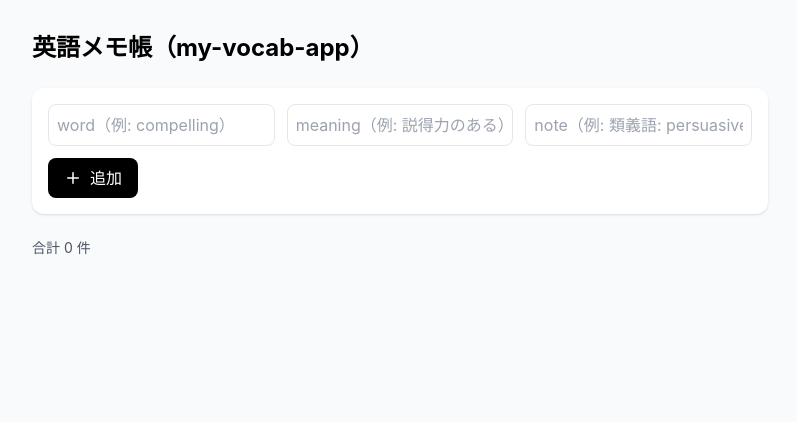
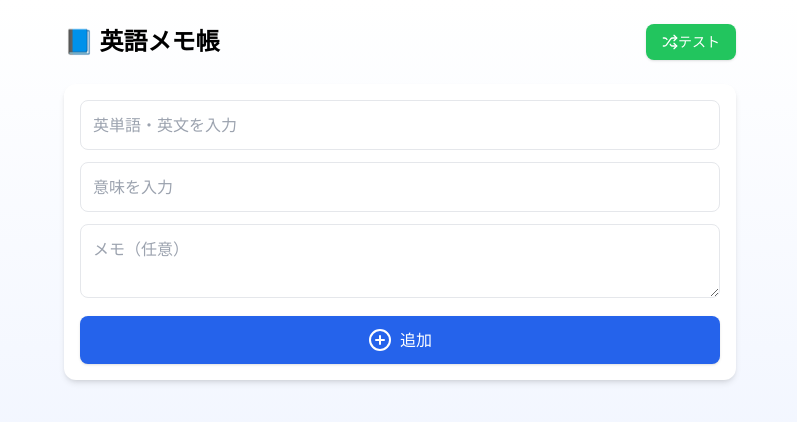
Before and after one commit to bayzian/my-vocab-app, a React (Vite) app: page / in a window 1280 px wide. Shown: the top 422 px of the page, without its empty margins (240-1037 px from the left). Built offline with nearby package versions, Linux system fonts and the light colour scheme.

Commit message:
Update App.jsx

```diff
--- a/src/App.jsx
+++ b/src/App.jsx
@@ -1,153 +1,161 @@
-import React, { useEffect, useMemo, useState } from "react";
-import { Plus, Trash2, Wand2 } from "lucide-react";
-
-const GEMINI_ENDPOINT =
-  "https://generativelanguage.googleapis.com/v1beta/models/gemini-1.5-flash-latest:generateContent";
+import React, { useState } from "react";
+import { Volume2, Trash2, Pencil, PlusCircle, Shuffle } from "lucide-react";
 
 export default function App() {
+  const [items, setItems] = useState([]);
   const [word, setWord] = useState("");
   const [meaning, setMeaning] = useState("");
   const [note, setNote] = useState("");
-  const [items, setItems] = useState(() => {
-    const saved = localStorage.getItem("vocab-items");
-    return saved ? JSON.parse(saved) : [];
-  });
-  const [loadingId, setLoadingId] = useState(null);
+  const [example, setExample] = useState("");
 
-  useEffect(() => {
-    localStorage.setItem("vocab-items", JSON.stringify(items));
-  }, [items]);
+  // 🔥 Gemini API（例文生成）
+  async function generateExample(w) {
+    const apiKey = import.meta.env.VITE_GEMINI_API_KEY;
+    if (!apiKey) return "(API key missing)";
 
-  const addItem = () => {
-    if (!word.trim()) return;
-    const newItem = {
-      id: crypto.randomUUID(),
-      word: word.trim(),
-      meaning: meaning.trim(),
-      note: note.trim(),
-      example: "",
-      createdAt: Date.now(),
-    };
-    setItems([newItem, ...items]);
-    setWord("");
-    setMeaning("");
-    setNote("");
-  };
+    const prompt = `英単語「${w}」を使って、自然な日本人向けの英語例文と日本語訳を生成して。出力は「英語文\n日本語訳」の形式。`;
 
-  const removeItem = (id) => {
-    setItems(items.filter((x) => x.id !== id));
-  };
-
-  const askGeminiForExample = async (id, w) => {
-    const apiKey = import.meta.env.VITE_GEMINI_API_KEY;
-    if (!apiKey) {
-      alert("VITE_GEMINI_API_KEY が設定されていません（VercelのEnvで設定）");
-      return;
-    }
     try {
-      setLoadingId(id);
-      const prompt = `英単語「${w}」を使って、自然な英語の例文を1つ。中級レベル、15語以内。日本語訳も1行で。フォーマット: EN: ... / JA: ...`;
-      const res = await fetch(`${GEMINI_ENDPOINT}?key=${apiKey}`, {
+      const res = await fetch(
+        "https://generativelanguage.googleapis.com/v1beta/models/gemini-pro:generateContent",
+        {
           method: "POST",
           headers: { "Content-Type": "application/json" },
           body: JSON.stringify({
             contents: [{ parts: [{ text: prompt }] }],
+            generationConfig: { temperature: 0.7 },
+            apiKey,
           }),
-      });
+        }
+      );
+
       const data = await res.json();
-      const text =
-        data?.candidates?.[0]?.content?.parts?.[0]?.text?.trim() ??
-        "(no response)";
+      return data?.candidates?.[0]?.content?.parts?.[0]?.text || "(no response)";
+    } catch (e) {
+      return "(error generating example)";
+    }
+  }
+
+  function handleAdd() {
+    if (!word || !meaning) return;
+    setItems([
+      ...items,
+      {
+        id: Date.now(),
+        word,
+        meaning,
+        note,
+        example: "",
+      },
+    ]);
+    setWord("");
+    setMeaning("");
+    setNote("");
+  }
+
+  async function handleExample(id, w) {
+    const ex = await generateExample(w);
     setItems((prev) =>
-        prev.map((it) => (it.id === id ? { ...it, example: text } : it))
+      prev.map((item) =>
+        item.id === id ? { ...item, example: ex } : item
+      )
     );
-    } catch (e) {
-      console.error(e);
-      alert("例文の生成に失敗しました");
-    } finally {
-      setLoadingId(null);
   }
-  };
 
-  const count = useMemo(() => items.length, [items]);
+  function speak(text) {
+    const uttr = new SpeechSynthesisUtterance(text);
+    uttr.lang = "en-US";
+    speechSynthesis.speak(uttr);
+  }
 
   return (
-    <div className="min-h-screen bg-gray-50">
-      <div className="max-w-3xl mx-auto px-4 py-8">
-        <h1 className="text-2xl font-bold mb-6">英語メモ帳（my-vocab-app）</h1>
+    <div className="min-h-screen bg-gradient-to-b from-white to-[#e8efff] p-6">
+      <div className="max-w-2xl mx-auto space-y-6">
 
-        <div className="bg-white rounded-xl shadow p-4 mb-6">
-          <div className="grid grid-cols-1 md:grid-cols-3 gap-3">
-            <input
-              className="border rounded-lg p-2"
-              placeholder="word（例: compelling）"
-              value={word}
-              onChange={(e) => setWord(e.target.value)}
-            />
-            <input
-              className="border rounded-lg p-2"
-              placeholder="meaning（例: 説得力のある）"
-              value={meaning}
-              onChange={(e) => setMeaning(e.target.value)}
-            />
-            <input
-              className="border rounded-lg p-2"
-              placeholder="note（例: 類義語: persuasive）"
-              value={note}
-              onChange={(e) => setNote(e.target.value)}
-            />
-          </div>
-          <button
-            onClick={addItem}
-            className="mt-3 inline-flex items-center gap-2 bg-black text-white px-4 py-2 rounded-lg"
-          >
-            <Plus size={18} />
-            追加
+        {/* ヘッダー */}
+        <div className="flex justify-between items-center">
+          <h1 className="text-2xl font-bold flex items-center gap-2">
+            📘 英語メモ帳
+          </h1>
+
+          <button className="flex items-center bg-green-500 text-white px-4 py-2 rounded-lg shadow hover:bg-green-600 transition text-sm">
+            <Shuffle size={16} /> テスト
           </button>
         </div>
 
-        <div className="text-sm text-gray-600 mb-2">合計 {count} 件</div>
+        {/* 入力欄 */}
+        <div className="bg-white p-4 rounded-xl shadow-md space-y-3">
+          <input
+            value={word}
+            onChange={(e) => setWord(e.target.value)}
+            placeholder="英単語・英文を入力"
+            className="w-full p-3 border rounded-lg"
+          />
+          <input
+            value={meaning}
+            onChange={(e) => setMeaning(e.target.value)}
+            placeholder="意味を入力"
+            className="w-full p-3 border rounded-lg"
+          />
+          <textarea
+            value={note}
+            onChange={(e) => setNote(e.target.value)}
+            placeholder="メモ（任意）"
+            className="w-full p-3 border rounded-lg"
+          />
 
-        <div className="space-y-3">
-          {items.map((it) => (
-            <div key={it.id} className="bg-white rounded-xl shadow p-4">
-              <div className="flex items-start justify-between gap-4">
+          <button
+            onClick={handleAdd}
+            className="flex items-center bg-blue-600 text-white px-4 py-3 rounded-lg shadow hover:bg-blue-700 transition w-full justify-center"
+          >
+            <PlusCircle className="mr-2" /> 追加
+          </button>
+        </div>
+
+        {/* 単語カード一覧 */}
+        <div className="space-y-4">
+          {items.map((item) => (
+            <div
+              key={item.id}
+              className="bg-white p-5 rounded-xl shadow hover:shadow-lg transition border"
+            >
+              <div className="flex justify-between items-start">
                 <div>
-                  <div className="text-lg font-semibold">{it.word}</div>
-                  {it.meaning && (
-                    <div className="text-gray-700">意味: {it.meaning}</div>
+                  <h2 className="text-lg font-bold">{item.word}</h2>
+                  <p className="text-gray-600 mt-1">{item.meaning}</p>
+                  {item.note && (
+                    <p className="text-gray-500 mt-1 text-sm">✏️ {item.note}</p>
                   )}
-                  {it.note && (
-                    <div className="text-gray-500 text-sm mt-1">
-                      メモ: {it.note}
+
+                  {item.example && (
+                    <div className="bg-gray-100 p-3 rounded mt-3 text-sm whitespace-pre-line">
+                      {item.example}
                     </div>
                   )}
                 </div>
 
-                <div className="flex items-center gap-2">
+                <div className="flex flex-col gap-3 ml-3">
+                  <button onClick={() => speak(item.word)}>
+                    <Volume2 className="text-blue-600 hover:text-blue-800" />
+                  </button>
+
                   <button
-                    onClick={() => askGeminiForExample(it.id, it.word)}
-                    disabled={loadingId === it.id}
-                    className="inline-flex items-center gap-1 border px-3 py-1.5 rounded-lg"
+                    onClick={() => handleExample(item.id, item.word)}
+                    className="text-gray-600 hover:text-gray-800"
                   >
-                    <Wand2 size={16} />
-                    {loadingId === it.id ? "生成中…" : "例文"}
+                    <Pencil />
                   </button>
+
                   <button
-                    onClick={() => removeItem(it.id)}
-                    className="inline-flex items-center gap-1 border px-3 py-1.5 rounded-lg"
+                    onClick={() =>
+                      setItems(items.filter((x) => x.id !== item.id))
+                    }
+                    className="text-red-500 hover:text-red-700"
                   >
-                    <Trash2 size={16} />
-                    削除
+                    <Trash2 />
                   </button>
                 </div>
               </div>
-
-              {it.example && (
-                <div className="mt-3 rounded-lg bg-gray-50 p-3 text-sm whitespace-pre-wrap">
-                  {it.example}
-                </div>
-              )}
             </div>
           ))}
         </div>
```
Lines whose indentation alone changed are shown as unchanged.
